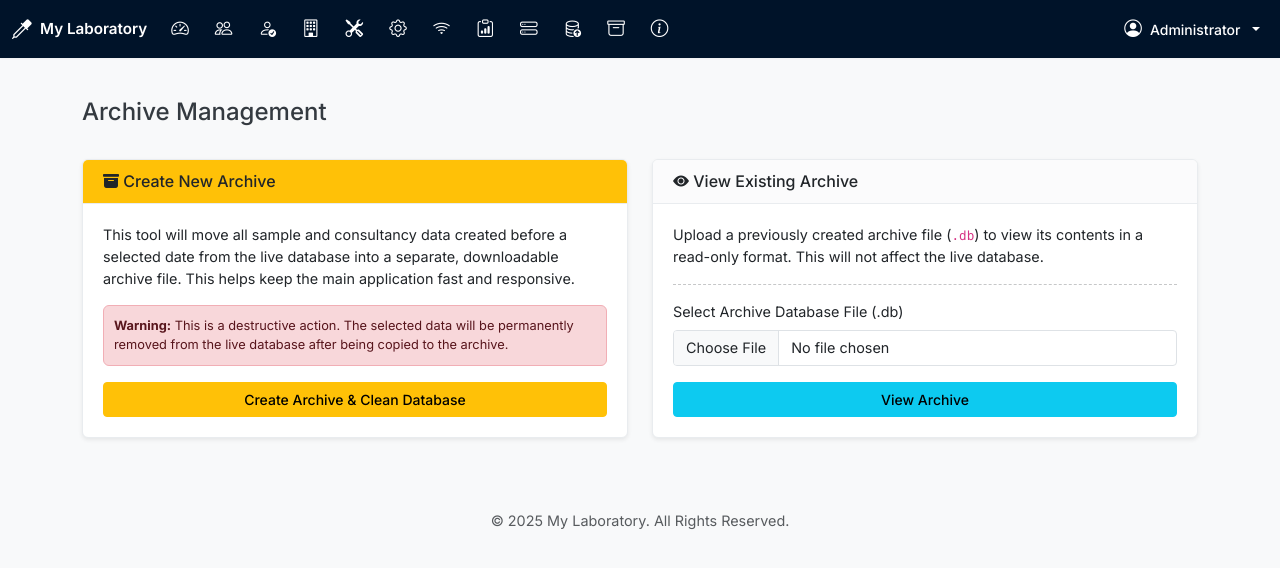
After one commit to enscygen/samplyze, a Flask app: page /admin/archive/ in a window 1280 px wide. The commit adds this page. Shown: the top 568 px of the page. Run offline with Flask 3, Linux system fonts and the light colour scheme; a user stored in the database is signed in; data comes from the database, SQL or seed files in the repository; data that the repository does not hold is empty; some libraries are stand-ins or nearby versions.

Commit message:
Add files via upload

```diff
--- a/app.py
+++ b/app.py
@@ -32,6 +32,7 @@ from visitors import visitors_bp
 # NEW: Import the new decorator
 from decorators import permission_required
 from templating import templating_bp
+from archive import archive_bp
 
 # --- PyInstaller Path Correction ---
 if getattr(sys, 'frozen', False):
@@ -74,6 +75,7 @@ app.register_blueprint(backup_bp)
 app.register_blueprint(roles_bp)
 app.register_blueprint(visitors_bp)
 app.register_blueprint(templating_bp)
+app.register_blueprint(archive_bp)
 
 # --- Custom Filter for Jinja2 ---
 @app.template_filter('nl2br')
@@ -453,15 +455,21 @@ def dashboard():
 @permission_required(PermissionNames.CAN_ACCESS_SAMPLING_SERVICES)
 def all_samples():
     assigned_to_me = request.args.get('assigned_to_me', 'false').lower() == 'true'
-
     query = SampleSC.query
 
-    if assigned_to_me:
+    # If the user has the permission to view all samples...
+    if current_user.can(PermissionNames.CAN_VIEW_ALL_SAMPLES):
+        # ...only filter if the checkbox is checked.
+        if assigned_to_me:
+            query = query.filter_by(assigned_staff_id=current_user.id)
+    else:
+        # Otherwise, ALWAYS filter to show only their samples.
         query = query.filter_by(assigned_staff_id=current_user.id)
 
     samples = query.order_by(SampleSC.submission_date.desc()).all()
 
     return render_template('staff/all_samples.html', title='All Samples', samples=samples, assigned_to_me=assigned_to_me)
+
 
 @app.route('/applicant/add', methods=['GET', 'POST'])
 @login_required
--- a/forms.py
+++ b/forms.py
@@ -208,3 +208,15 @@ class TemplateForm(FlaskForm):
     subject_template = StringField('Subject Template', validators=[Optional()])
     body_template = TextAreaField('Body Template', validators=[DataRequired()], render_kw={'rows': 15})
     submit = SubmitField('Save Template')
+
+
+class CreateArchiveForm(FlaskForm):
+    end_date = DateField('Archive All Records Before This Date', format='%Y-%m-%d', validators=[DataRequired()])
+    submit = SubmitField('Create Archive & Clean Database')
+
+class ViewArchiveForm(FlaskForm):
+    archive_file = FileField('Select Archive Database File (.db)', validators=[
+        DataRequired(),
+        FileAllowed(['db'], 'Only .db archive files are allowed!')
+    ])
+    submit = SubmitField('View Archive')
--- a/models.py
+++ b/models.py
@@ -37,6 +37,8 @@ class PermissionNames:
     CAN_ACCESS_KNOWLEDGE_BASE = 'can_access_knowledge_base'
     CAN_ACCESS_FILE_SHARING = 'can_access_file_sharing'
     CAN_ACCESS_EQUIPMENT_LOGGING = 'can_access_equipment_logging'
+    CAN_MANAGE_ARCHIVES = 'can_manage_archives'
+    CAN_VIEW_ALL_SAMPLES = 'can_view_all_samples'
 
 class Role(db.Model):
     id = db.Column(db.Integer, primary_key=True)
--- /dev/null
+++ b/templates/admin/archive/dashboard.html
@@ -0,0 +1,118 @@
+{% extends "layout.html" %}
+{% block content %}
+<div class="d-flex justify-content-between flex-wrap flex-md-nowrap align-items-center pt-3 pb-2 mb-3">
+    <h1 class="h2">Archive Management</h1>
+</div>
+
+<div class="row">
+    <!-- Create Archive Section - ONLY VISIBLE TO ADMINS -->
+    {% if current_user.is_admin %}
+    <div class="col-lg-6">
+        <div class="card shadow-sm mb-4">
+            <div class="card-header bg-warning">
+                <h5 class="mb-0"><i class="bi bi-archive-fill"></i> Create New Archive</h5>
+            </div>
+            <div class="card-body">
+                <p>This tool will move all sample and consultancy data created before a selected date from the live database into a separate, downloadable archive file. This helps keep the main application fast and responsive.</p>
+                <div class="alert alert-danger">
+                    <strong>Warning:</strong> This is a destructive action. The selected data will be permanently removed from the live database after being copied to the archive.
+                </div>
+                <div class="d-grid">
+                    <button type="button" class="btn btn-warning" data-bs-toggle="modal" data-bs-target="#createArchiveModal">
+                        Create Archive & Clean Database
+                    </button>
+                </div>
+            </div>
+        </div>
+    </div>
+    {% endif %}
+
+    <!-- View Archive Section - Visible to anyone with the permission -->
+    <div class="{% if current_user.is_admin %}col-lg-6{% else %}col-lg-12{% endif %}">
+        <div class="card shadow-sm">
+            <div class="card-header">
+                <h5 class="mb-0"><i class="bi bi-eye-fill"></i> View Existing Archive</h5>
+            </div>
+            <div class="card-body">
+                <p>Upload a previously created archive file (<code>.db</code>) to view its contents in a read-only format. This will not affect the live database.</p>
+                <hr>
+                <form method="POST" action="{{ url_for('archive.view_archive') }}" enctype="multipart/form-data">
+                    {{ view_form.hidden_tag() }}
+                    <div class="mb-3">
+                        {{ view_form.archive_file.label(class="form-label") }}
+                        {{ view_form.archive_file(class="form-control") }}
+                    </div>
+                    <div class="d-grid">
+                        {{ view_form.submit(class="btn btn-info") }}
+                    </div>
+                </form>
+            </div>
+        </div>
+    </div>
+</div>
+
+<!-- Create Archive Confirmation Modal - ONLY VISIBLE TO ADMINS -->
+{% if current_user.is_admin %}
+<div class="modal fade" id="createArchiveModal" tabindex="-1">
+  <div class="modal-dialog modal-dialog-centered">
+    <div class="modal-content">
+      <div class="modal-header">
+        <h5 class="modal-title">Confirm Archival Process</h5>
+        <button type="button" class="btn-close" data-bs-dismiss="modal"></button>
+      </div>
+      <form method="POST" action="{{ url_for('archive.create_archive') }}">
+          <div class="modal-body">
+              {{ create_form.hidden_tag() }}
+              <p>This action is irreversible and will permanently remove old data from the live system.</p>
+              <div class="mb-3">
+                  {{ create_form.end_date.label(class="form-label") }}
+                  {{ create_form.end_date(class="form-control") }}
+              </div>
+              <hr>
+              <p>To proceed, please type <strong>CONFIRM ARCHIVE</strong> into both boxes below.</p>
+              <div class="mb-3">
+                  <label for="confirm1" class="form-label">Confirmation 1</label>
+                  <input type="text" id="confirm1" class="form-control confirmation-input">
+              </div>
+              <div class="mb-3">
+                  <label for="confirm2" class="form-label">Confirmation 2</label>
+                  <input type="text" id="confirm2" class="form-control confirmation-input">
+              </div>
+          </div>
+          <div class="modal-footer">
+            <button type="button" class="btn btn-secondary" data-bs-dismiss="modal">Cancel</button>
+            {{ create_form.submit(class="btn btn-warning", id="finalArchiveBtn", disabled=True) }}
+          </div>
+      </form>
+    </div>
+  </div>
+</div>
+{% endif %}
+{% endblock %}
+
+{% block scripts %}
+{% if current_user.is_admin %}
+<script>
+document.addEventListener('DOMContentLoaded', function() {
+    const confirmInput1 = document.getElementById('confirm1');
+    const confirmInput2 = document.getElementById('confirm2');
+    const finalArchiveBtn = document.getElementById('finalArchiveBtn');
+    const requiredText = 'CONFIRM ARCHIVE';
+
+    function validateConfirmation() {
+        const input1 = confirmInput1.value;
+        const input2 = confirmInput2.value;
+
+        if (input1 === requiredText && input2 === requiredText) {
+            finalArchiveBtn.disabled = false;
+        } else {
+            finalArchiveBtn.disabled = true;
+        }
+    }
+
+    confirmInput1.addEventListener('input', validateConfirmation);
+    confirmInput2.addEventListener('input', validateConfirmation);
+});
+</script>
+{% endif %}
+{% endblock %}
--- a/templates/layout.html
+++ b/templates/layout.html
@@ -72,6 +72,13 @@
                     <li class="nav-item"><a class="nav-link" href="{{ url_for('migrate_database') }}"
                             title="Migrate Database" data-bs-placement="bottom"><i class="bi bi-database-up"></i><span
                                 class="d-lg-none ms-2">Migrate Database</span></a></li>
+                    <li class="nav-item">
+                        <a class="nav-link" href="{{ url_for('archive.dashboard') }}" title="Archive Management"
+                            data-bs-placement="bottom">
+                            <i class="bi bi-archive"></i><span class="d-lg-none ms-2">Archive Management</span>
+                        </a>
+                    </li>
+
                     {% else %}
                     <!-- Staff Links -->
                     {% if current_user.can(Permission.CAN_ACCESS_APPLICANT_SERVICES) %}
@@ -142,6 +149,16 @@
                         </a>
                     </li>
                     {% endif %}
+
+                    {% if current_user.can(Permission.CAN_MANAGE_ARCHIVES) %}
+                    <li class="nav-item">
+                        <a class="nav-link" href="{{ url_for('archive.dashboard') }}" title="Archive Management"
+                            data-bs-placement="bottom">
+                            <i class="bi bi-archive"></i><span class="d-lg-none ms-2">Archive Management</span>
+                        </a>
+                    </li>
+                    {% endif %}
+
 
                     <li class="nav-item">
                         <a class="nav-link" href="{{ url_for('network_info') }}" title="Network Info"
```
Also changed, not shown: archive.py (added, +98 -0 lines), templates/admin/archive/view_archive.html (added, +72 -0 lines).
